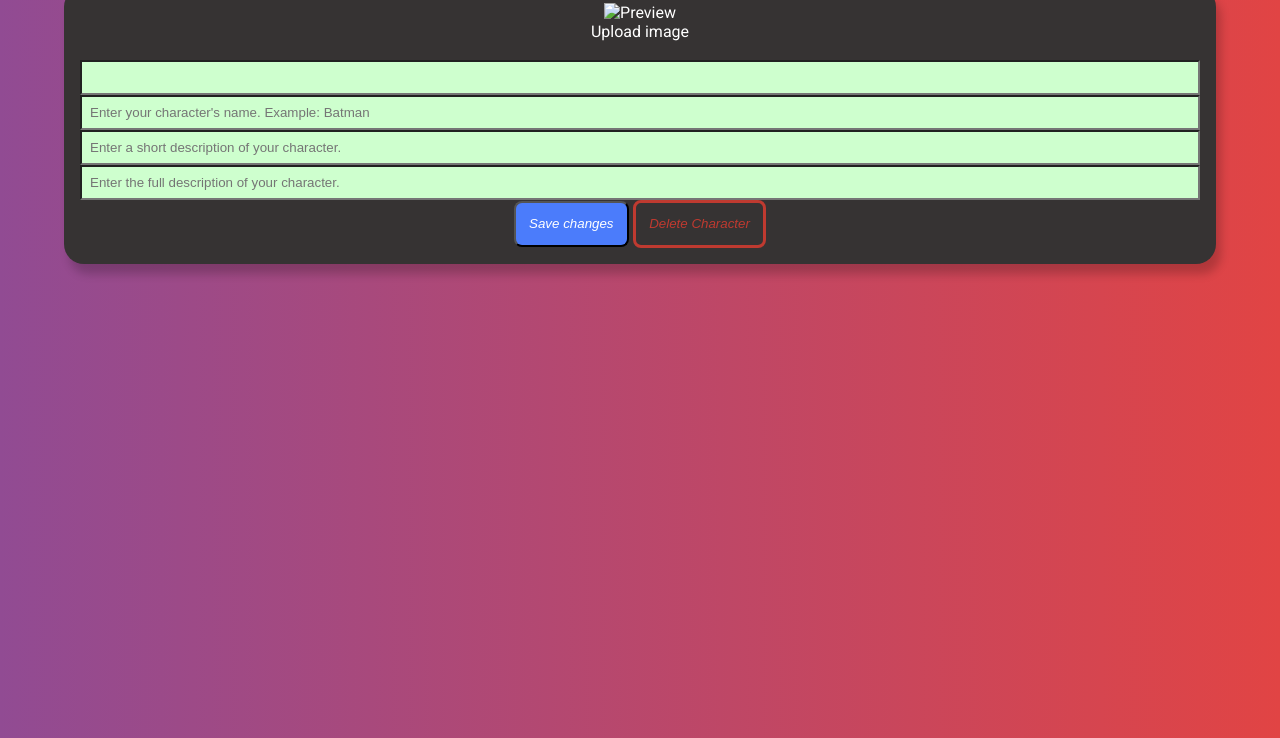
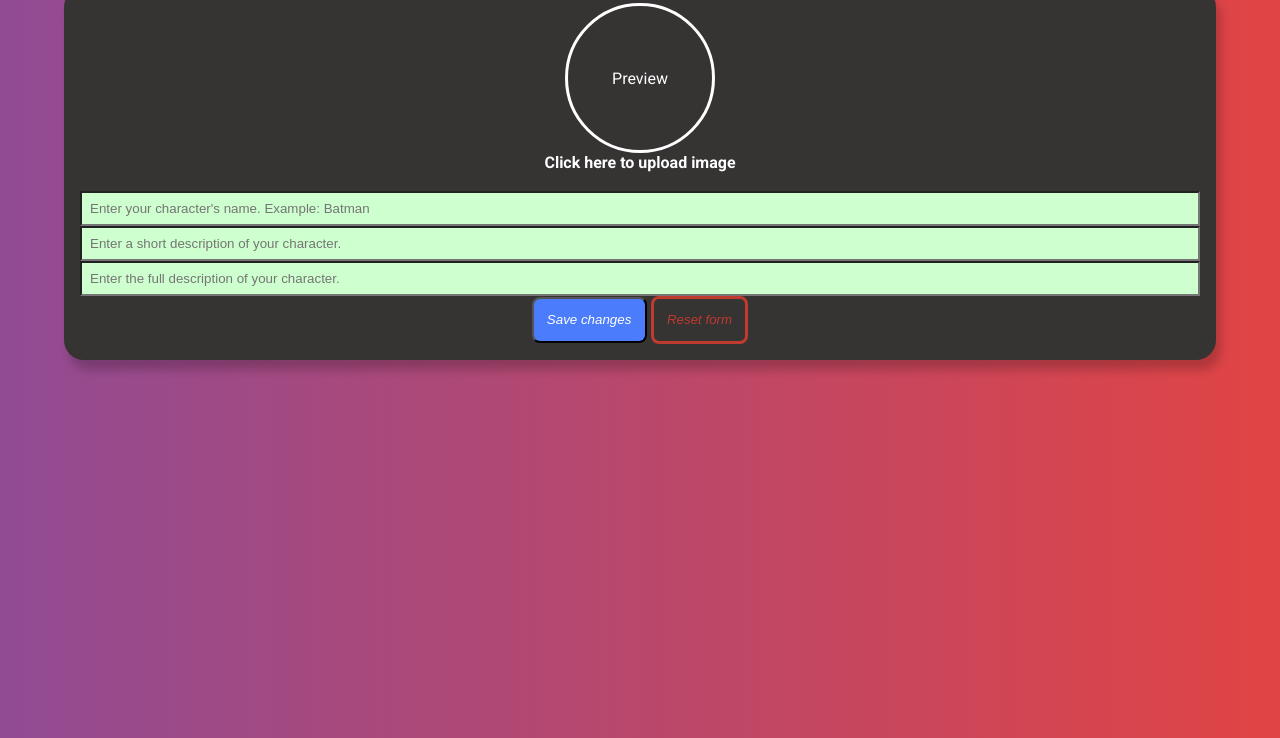
Before and after one commit to YL2120/modern-js-application, a plain HTML site: page create.html in a window 1280 px wide. Shown: the part 62-800 px from the top of the page. Drawn offline with Linux system fonts and the light colour scheme.

Commit message:
refactored the visual aspects of the create.html page through css and indirectly through js

```diff
--- a/create.html
+++ b/create.html
@@ -23,7 +23,7 @@
         <header class="header">
             <!--INSERT CODE FOR HEADER WHICH IS COMMON TO ALL PAGES-->
             <h1 class="header__heading">
-                <a href="index.html" target="_blank">
+                <a class="charhead__title--link" href="index.html" target="_blank">
                     CHARACTER MANAGER
                 </a>
             </h1>
@@ -31,11 +31,13 @@
         </header>
         <main class="createPage">
             <section class="createPage__createContainer container">
-                <img src="" id="preview" class="createContainer__imgPreview" alt="Preview" >
+                <div id="preview" class="createContainer__imgPreview imgPreview">
+                    <p>Preview</p>
+                </div>
                 <form action="" method="POST" id="createForm" class="createContainer__form form" >
-                    <label for="file">Upload image</label><br>
+                    <label for="file"><strong>Click here to upload image</strong></label><br>
                     <input type="file" name="file" id="file" class="input--hidden">
-                    <input type="text" name="image" id="image" class="textInput dataSegment > <!--class="input--hidden"-->
+                    <input type="text" name="image" id="image" class="textInput dataSegment input--hidden">
                     <input type="text" name="name" id="name" class="textInput" maxlength="20" placeholder="Enter your character's name. Example: Batman" >
                     <input type="text" name="shortDescription" id="shortDescription" class="textInput" maxlength="70" placeholder="Enter a short description of your character." >
                     <input type="text" name="longDescription" id="description" class="textInput" maxlength="350" placeholder="Enter the full description of your character." >
@@ -43,8 +45,8 @@
                         <button type="button" class="form__button button button--italicBlue" id="save">
                             Save changes
                         </button>
-                        <button type="button" class="form__button button button--italicRed" id="delete">
-                            Delete Character
+                        <button type="reset" class="form__button button button--italicRed" id="reset">
+                            Reset form
                         </button>
                     </div>
                 </form>
@@ -55,6 +57,6 @@
         </footer>
 
         <!--JS script-->
-        <script src="create.js"></script>
+        <script type="text/javascript" src="create.js"></script>
     </body>
 </html>
--- a/create.js
+++ b/create.js
@@ -1,3 +1,7 @@
+//**************************//
+//**** CREATE.HTML PAGE ****//
+//**************************//
+
 // General approach: try to declare constants and functions in the same order of the HTML elements that they refer to.
 
 const PREVIEW = document.getElementById("preview");
@@ -5,10 +9,10 @@ const FILE_INPUT = document.getElementById("file");
 const IMAGE_DATA = document.getElementById("image");
 const READER = new FileReader();
 const SAVE_BUTTON = document.getElementById("save");
-const DELETE_BUTTON = document.getElementById("delete");
-let CHARACTER_ID="";
+const RESET_BUTTON = document.getElementById("reset");
 
-// Creating a function that receives a file object and returns a Promise which resolves with the dataURL (contained in the 'PREVIEW.result' property).
+// Creating a function that receives a file object and returns a Promise which resolves with the dataURL (contained in the 'READER.result' property).
+
 const fileToDataURL = (file) => {
   return new Promise((resolve,reject)=>{
     READER.readAsDataURL(file);
@@ -21,23 +25,25 @@ const fileToDataURL = (file) => {
   });
 };
 
-// Defining an asynchronous function to receive a file object (from 'FILEINPUT' element),
-// and to display it in the 'PREVIEW' element (<img> element in the HTML page)
+// Defining an asynchronous function to receive a file object (from 'FILEINPUT' element), and to display it in the 'PREVIEW' element.
+
 const previewFile = async () => {
   let file = FILE_INPUT.files[0];
   try {
   let dataURL = await fileToDataURL(file);
-  PREVIEW.src=dataURL;
-  IMAGE_DATA.value=dataURL;
+  PREVIEW.style.backgroundImage = `url(${dataURL})`;
+  IMAGE_DATA.value = dataURL;
   }catch(error) {
     alert(error);
   }
 };
 
 // LISTENING TO EVERY CHANGE OF FILE INPUT AND GENERATING A PREVIEW OF THE FILE
+
 FILE_INPUT.addEventListener("change", previewFile);
 
 // Defining a function to extract <data> segment of the data URL
+
 const extractDataSegment = () => {
   let dataURL = IMAGE_DATA.value;
   let numIndex = dataURL.indexOf("/9j");
@@ -46,6 +52,7 @@ const extractDataSegment = () => {
 };
 
 // Defining a function to validate the values entered in the form
+
 const validateForm = () => {
   let dataSeg = extractDataSegment();
   IMAGE_DATA.value = dataSeg;
@@ -61,6 +68,7 @@ const validateForm = () => {
 };
 
 // Defining an asynchronous function to post the validated form
+
 const postForm = async () => {
   let [image, name, shortDescription, description] = validateForm();
 
@@ -80,27 +88,18 @@ const postForm = async () => {
       }),
     }
   );
-  let responseBody = await fetchResponse.json();
-  CHARACTER_ID = responseBody.id;
 
   alert("Character has been created ! You will be redirected to the main page.");
   setTimeout(
     ()=> {window.location.replace("index.html")},
     1000);
-
-
-
-
-
   };
 
 
-// LISTENING TO CLICK ON SAVE BUTTON AND POSTING THE FORM
+// LISTENING TO CLICK EVENT ON SAVE BUTTON TO POST THE FORM
+
 SAVE_BUTTON.addEventListener("click", postForm);
 
+// LISTENING TO CLICK EVENT ON RESET BUTTON TO RESET THE BACKGROUND IMAGE OF THE PREVIEW ELEMENT
 
-// const INDEX_PAGE=
-
-// INDEX_PAGE.addEventListener("load", () => {
-//   let DUMMY VAR = CHARACTER_ID;
-// })
+RESET_BUTTON.addEventListener("click", ()=>{PREVIEW.style.backgroundImage=""});
--- a/style.css
+++ b/style.css
@@ -220,6 +220,19 @@ h1 {
 /*****************************************/
 /* START OF CREATE CHARACTER PAGE STYLES */
 
+.imgPreview {
+  border-radius: 50%;
+  margin:auto;
+  width: 150px;
+  height: 150px;
+  background-repeat:no-repeat;
+  background-size: cover;
+  border: white 3px solid;
+  display:flex;
+  flex-direction: column;
+  justify-content: center;
+}
+
 .form {
   display:flex;
   flex-direction: column;
@@ -227,7 +240,7 @@ h1 {
 
 input {
   padding:0.5rem;
-  color:black; /* TO BE RESET TO WHITE ONCE OVERALL STYLING DONE*/
+  color:black; /* TO BE SET TO WHITE IF "MARKDOWN EDITOR" TOOL IN PLACE OF BASIC STANDARD HTML FORM*/
 }
 
 .input--hidden{
```
